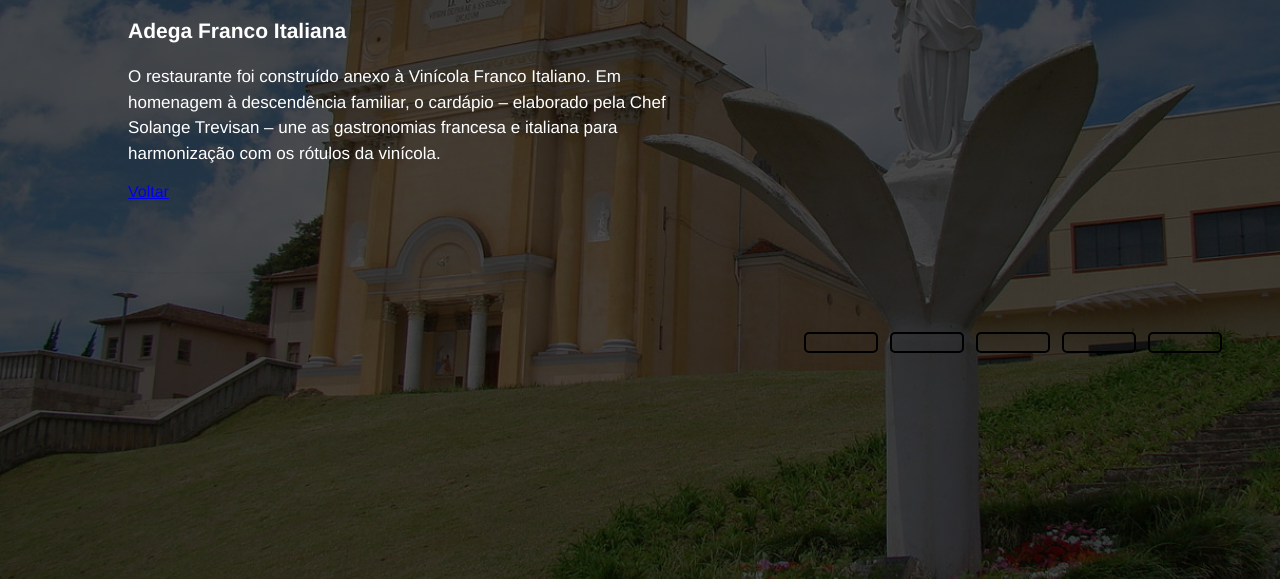
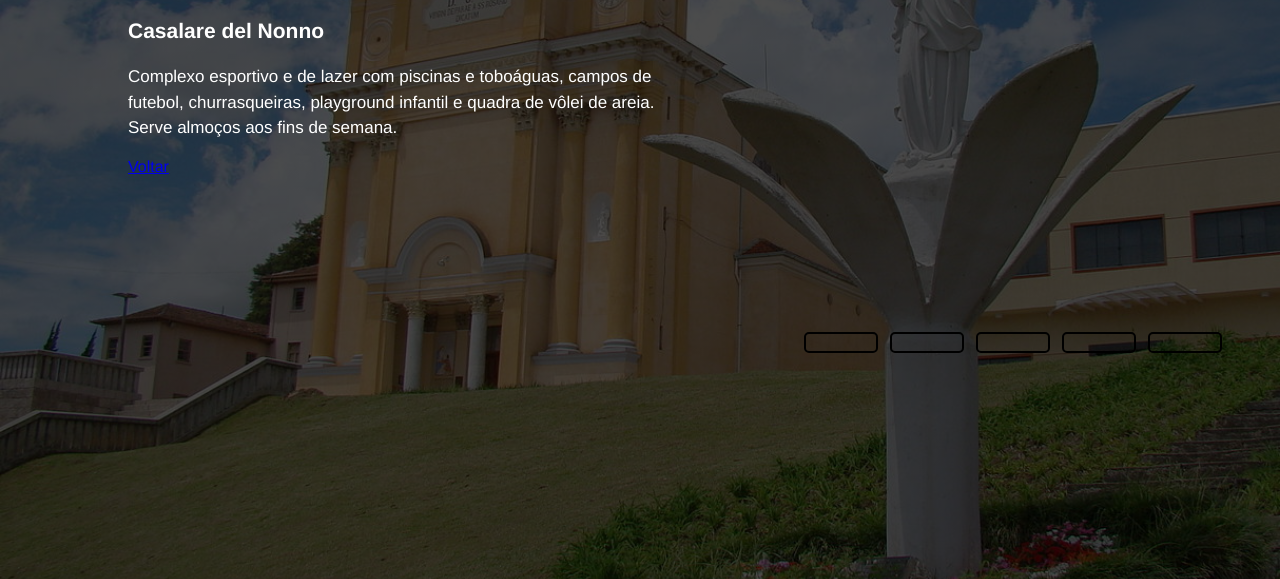
Before and after one commit to monkeys-from-space/projeto-web, a plain HTML site: page restaurante nono.html in a window 1280 px wide. Shown: the part 221-800 px from the top of the page. Drawn offline with Linux system fonts and the light colour scheme.

Commit message:
Add files via upload

```diff
--- a/restaurante nono.html
+++ b/restaurante nono.html
@@ -17,8 +17,8 @@
         <h1>Restaurante</h1>
       </div>
       <div class="conteudo">
-        <h3>Adega Franco Italiana</h3>
-        <p>O restaurante foi construído anexo à Vinícola Franco Italiano. Em homenagem à descendência familiar, o cardápio – elaborado pela Chef Solange Trevisan – une as gastronomias francesa e italiana para harmonização com os rótulos da vinícola. </p>
+        <h3>Casalare del Nonno</h3>
+        <p>Complexo esportivo e de lazer com piscinas e toboáguas, campos de futebol, churrasqueiras, playground infantil e quadra de vôlei de areia. Serve almoços aos fins de semana.  </p>
             <a href="index.html">Voltar</a>
           </div>
           <div class="image section">
@@ -35,7 +35,7 @@
                   </div>
 
                   <div class="slide">
-                    <img src="data/Restaurantes/non2" alt="Foto2">
+                    <img src="data/Restaurantes/nono2" alt="Foto2">
                   </div>
 
                   <div class="slide">
```
